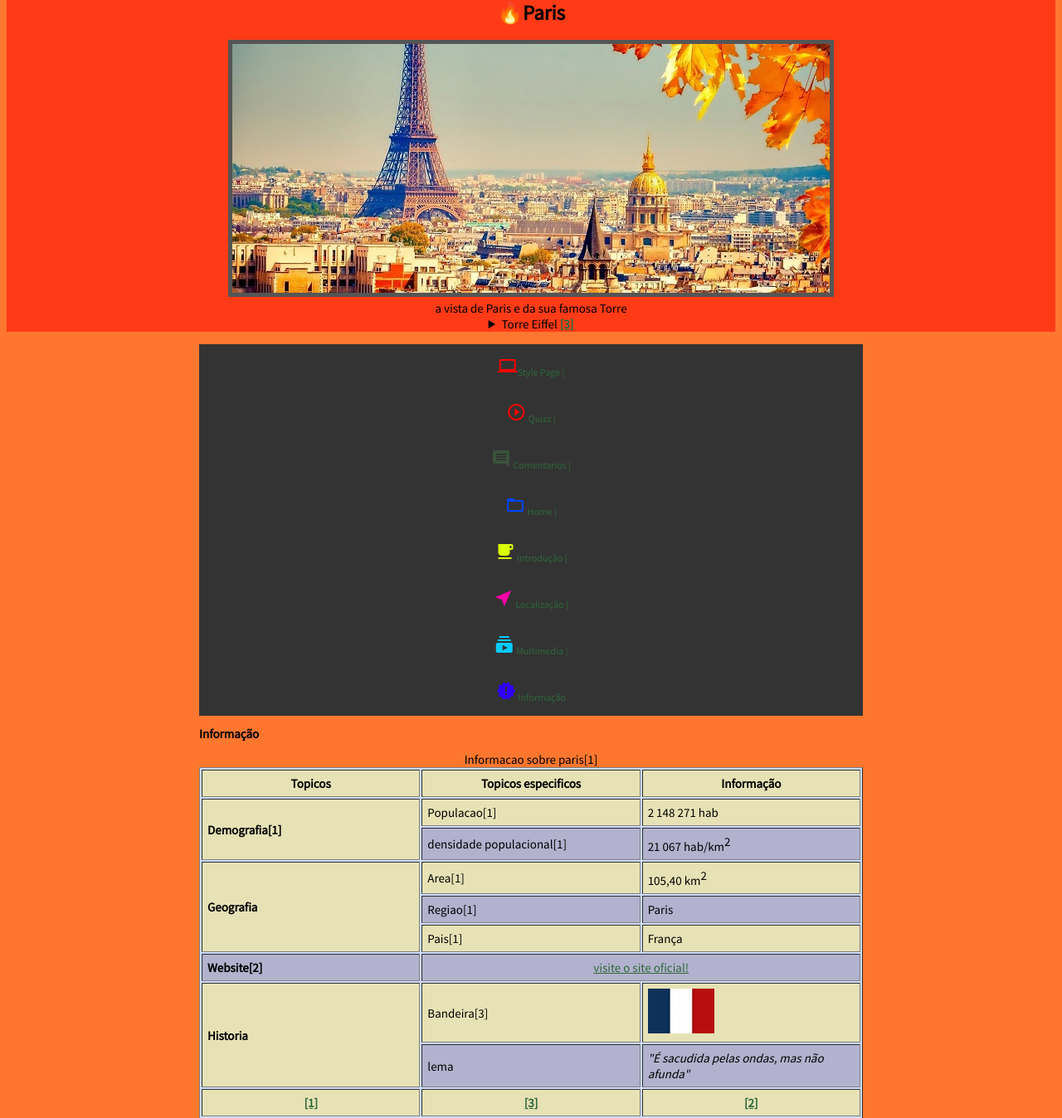
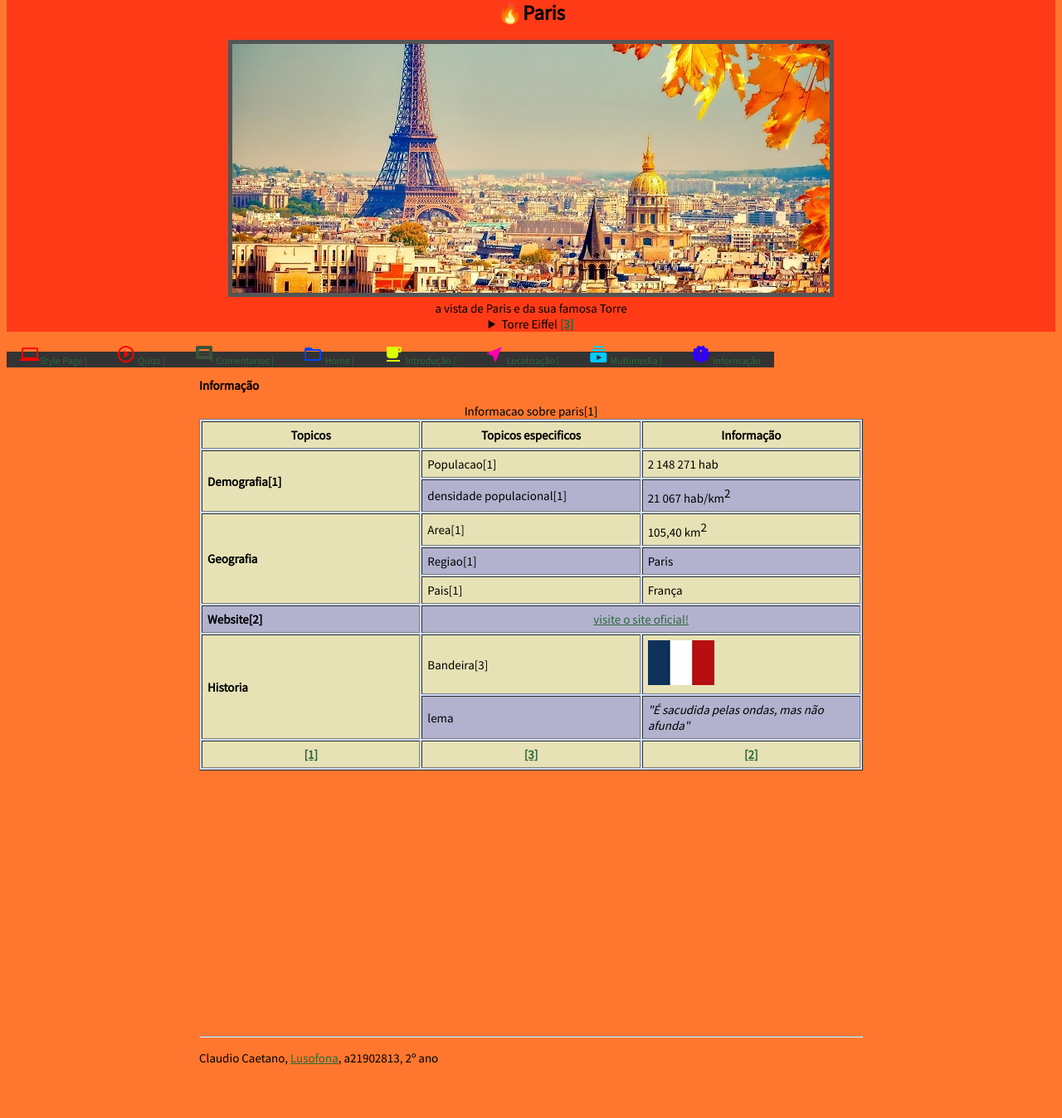
Before and after one commit to claudio-21902813/pw-lab, a PHP site: page /lab4/info.html in a window 1280 px wide. Shown: the part 18-1366 px from the top of the page at 83% size. After the commit the page ends 1302 px from the top, so only its background shows below. Run offline with PHP 8.4, Linux system fonts and the light colour scheme.

Commit message:
lab 4 desenvolvimento

```diff
--- a/lab4/estilos.css
+++ b/lab4/estilos.css
@@ -20,10 +20,10 @@ body nav {
   padding: 0;
   overflow: hidden;
   background-color: #333;
+  display: inline;
 }
 
 body nav a {
-  display: block;
   color: white;
   text-align: center;
   padding: 14px 16px;
```
